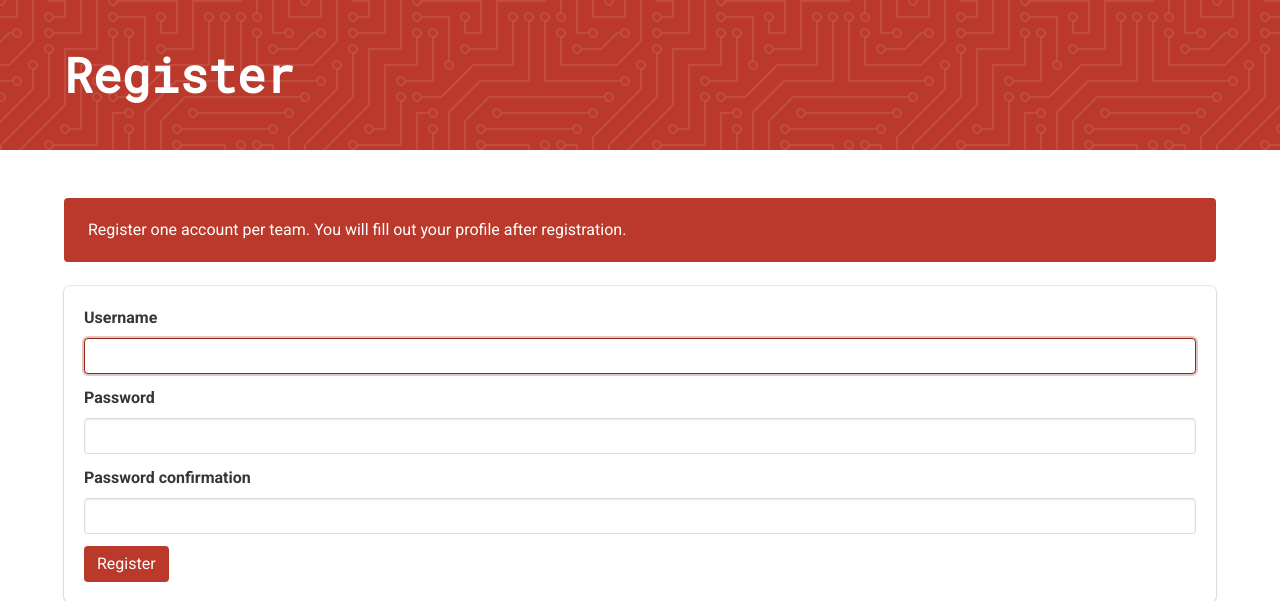
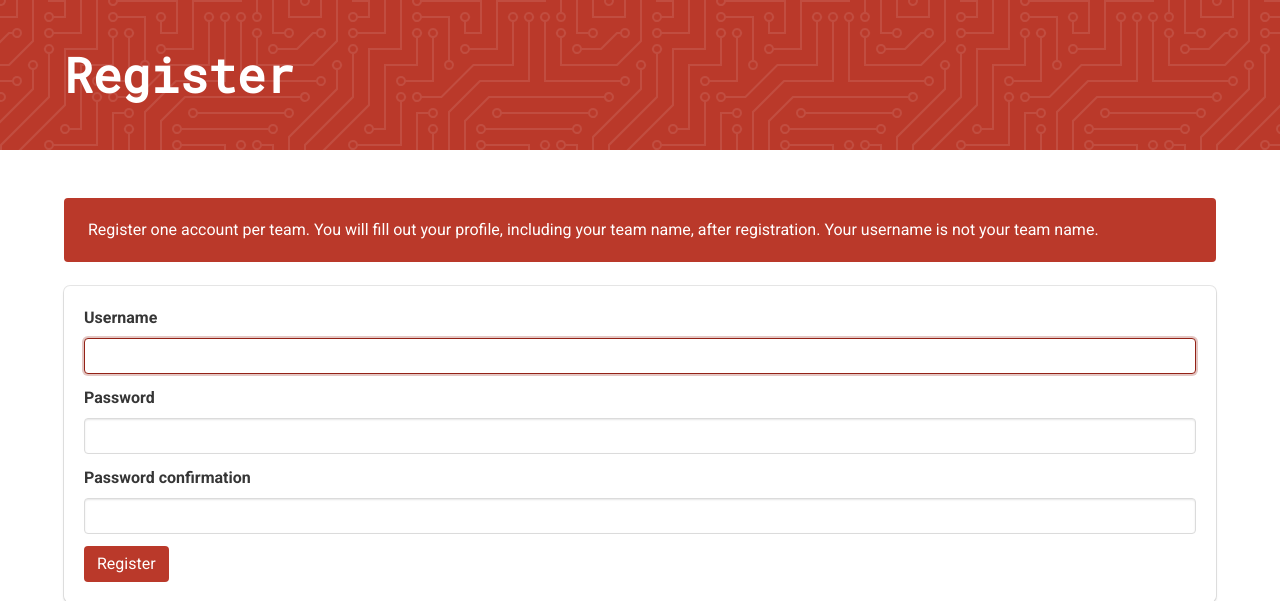
Before and after one commit to mbhs/mbit-platform, a Django app: page /register in a window 1280 px wide. Shown: the part 52-653 px from the top of the page. Run offline with Django 3.2, Linux system fonts and the light colour scheme; parts of the project's set-up code (start-up, migrations or seed data) failed here and were passed over; some libraries are stand-ins or nearby versions.

Commit message:
username/team name clarification

```diff
--- a/dashboard/templates/dashboard/register.html
+++ b/dashboard/templates/dashboard/register.html
@@ -12,7 +12,7 @@
 <section class="section">
 	<div class="container">
 		<div class="notification is-primary">
-			Register one account per team. You will fill out your profile after registration.
+			Register one account per team. You will fill out your profile, including your team name, after registration. Your username is not your team name.
 		</div>
 		{% if form.non_field_errors %}
 			<div class="notification is-danger">
```
